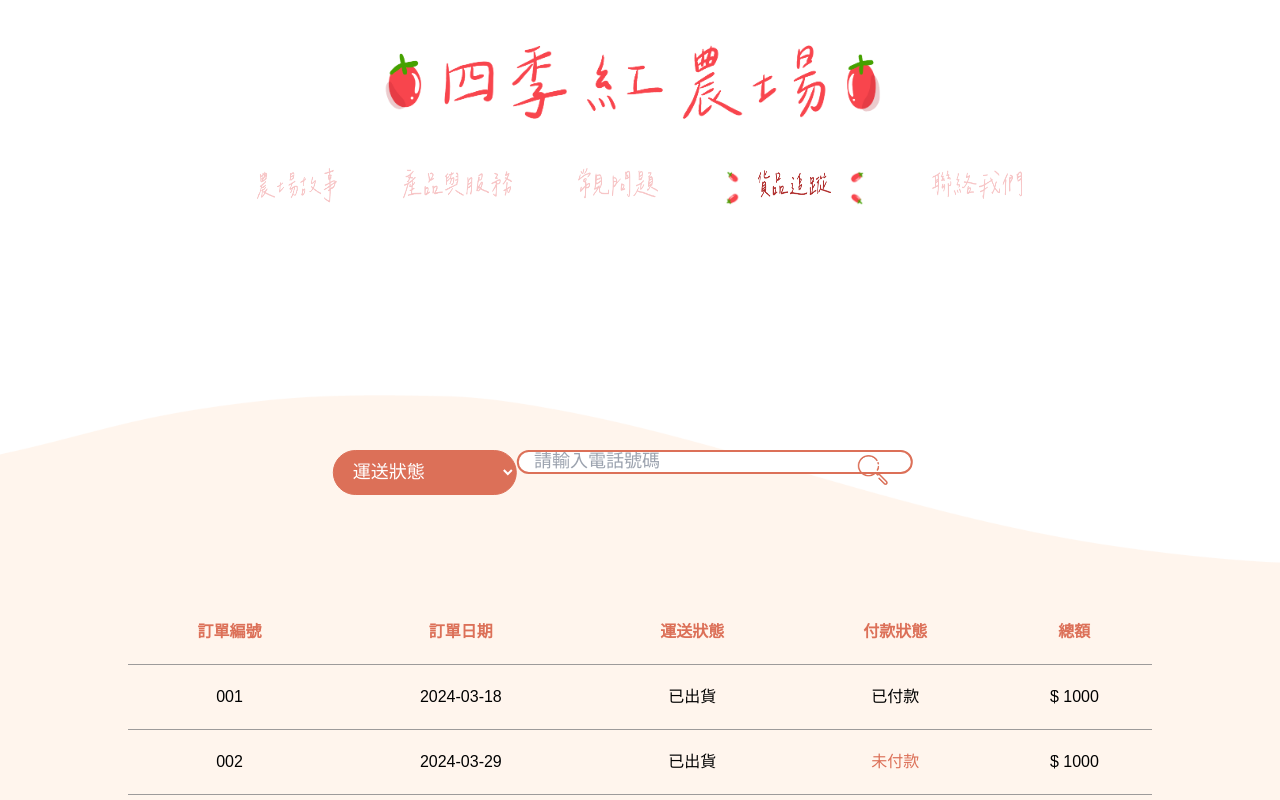
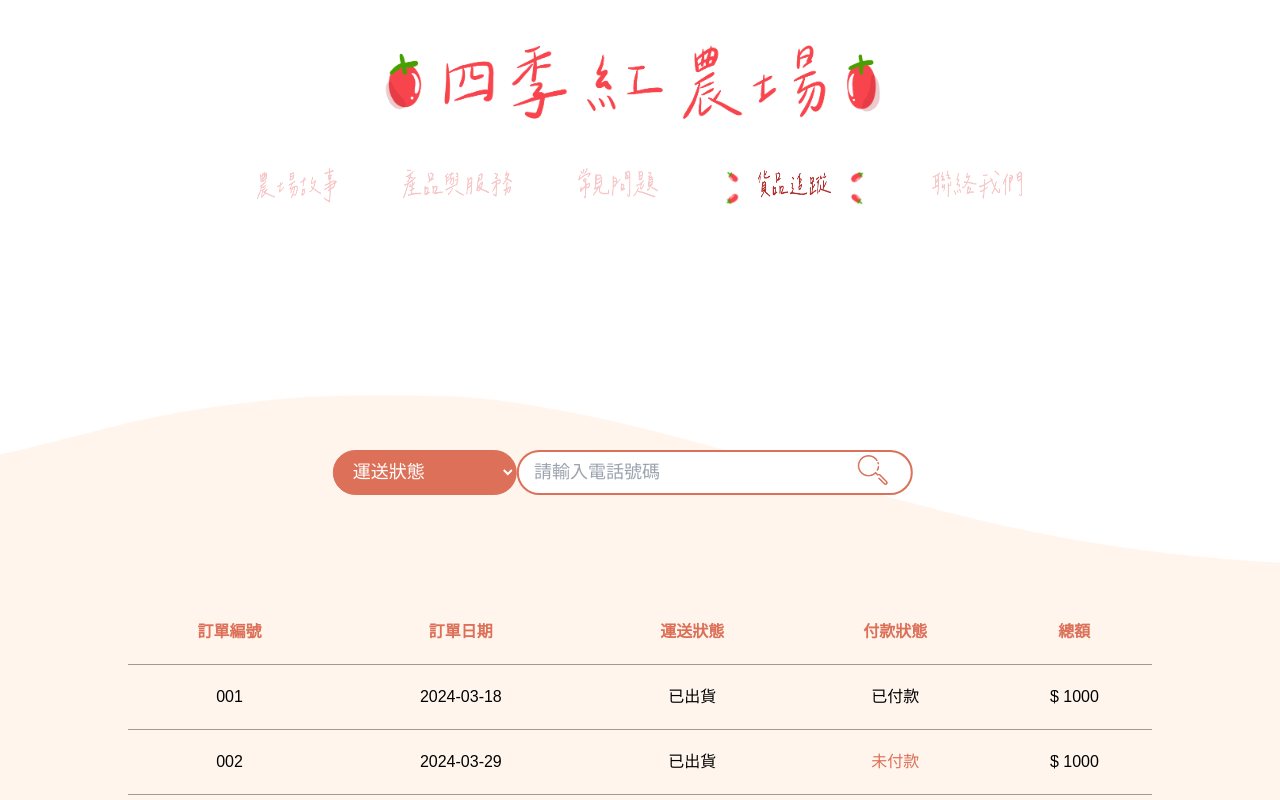
Before and after one commit to itou02/tomato-farm, a React (Create React App) app: page /goods in a window 1280 px wide. Shown: the top 800 px of the page. Built offline with nearby package versions, Linux system fonts and the light colour scheme.

Commit message:
fix deploy

```diff
--- a/package.json
+++ b/package.json
@@ -2,7 +2,7 @@
   "name": "tomato-farm",
   "version": "0.1.0",
   "private": true,
-  "homepage": "https://itou02.github.io/tomato-farm/",
+  "homepage": "./",
   "dependencies": {
     "@testing-library/jest-dom": "^5.17.0",
     "@testing-library/react": "^13.4.0",
--- a/src/pages/Goods/status.css
+++ b/src/pages/Goods/status.css
@@ -44,7 +44,7 @@
 
         input {
             width: 92%;
-            height: 46%;
+            height: 100%;
             border: 2px solid #DC7058;
             border-radius: 50px;
             font-size: 18px;
```
